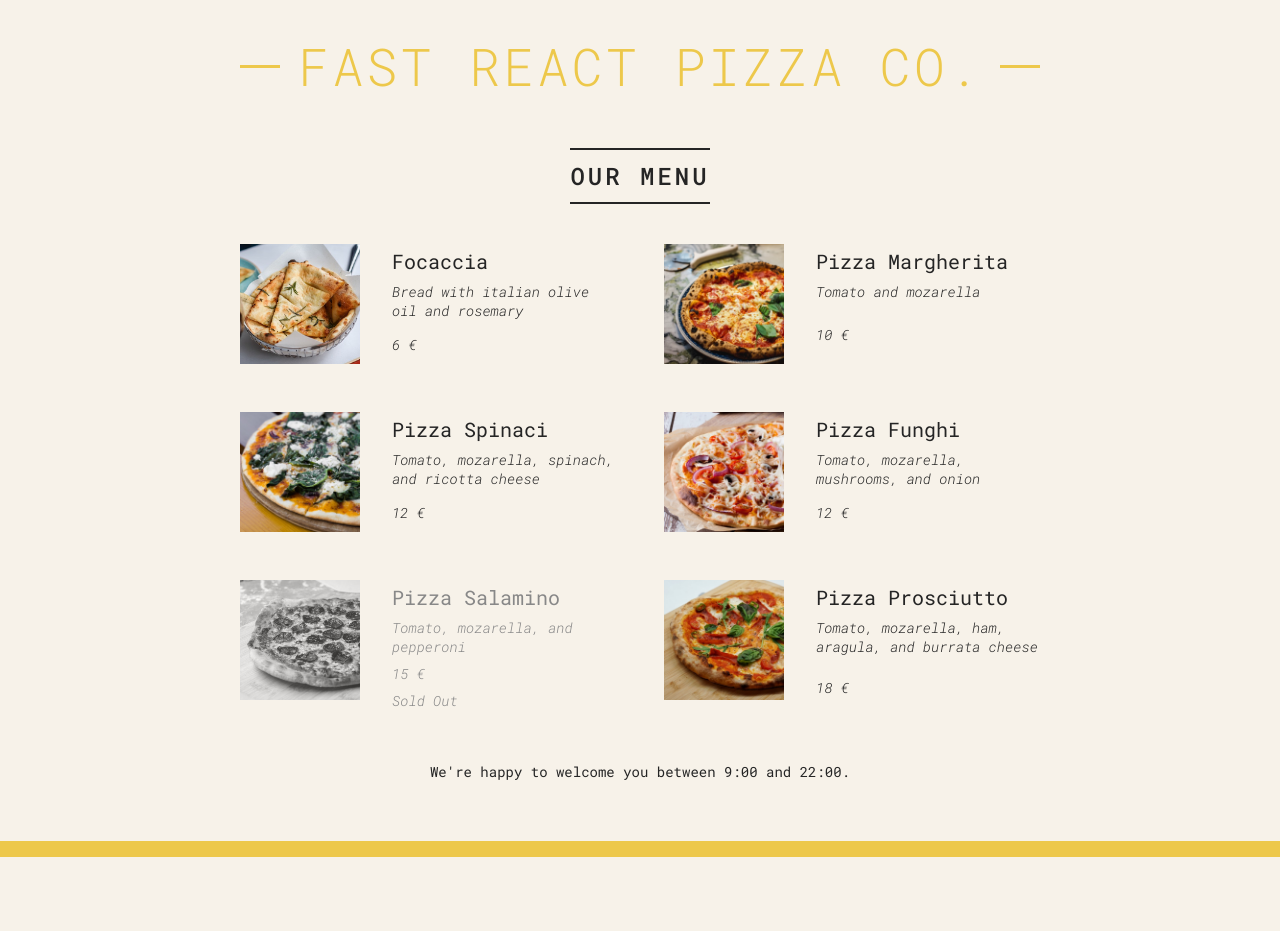
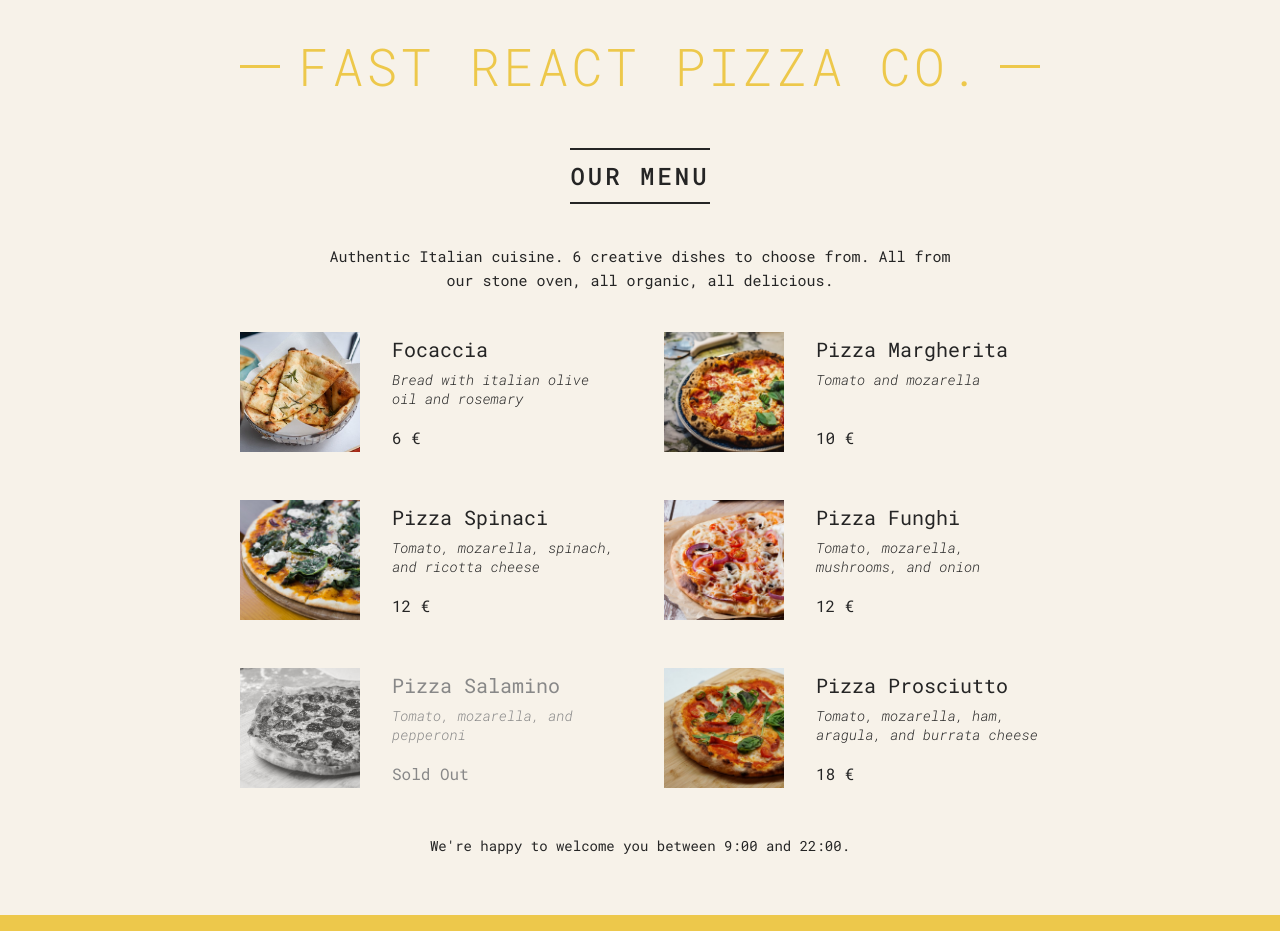
Before and after one commit to haryati75/react-jonas, a React (Create React App) app in the folder pizza-menu/: page / in a window 1280 px wide. Before the commit the page ends 857 px from the top, so only its background shows below. Built offline with nearby package versions, Linux system fonts and the light colour scheme.

Commit message:
update page title and enhance menu description; streamline pizza price display

```diff
--- a/pizza-menu/public/index.html
+++ b/pizza-menu/public/index.html
@@ -24,7 +24,7 @@
       work correctly both with client-side routing and a non-root public URL.
       Learn how to configure a non-root public URL by running `npm run build`.
     -->
-    <title>React App</title>
+    <title>Fast React Pizza Co.</title>
   </head>
   <body>
     <noscript>You need to enable JavaScript to run this app.</noscript>
--- a/pizza-menu/src/App.js
+++ b/pizza-menu/src/App.js
@@ -76,6 +76,12 @@ function Menu() {
   return (
     <main className="menu">
       <h2>Our Menu</h2>
+
+      <p>
+        Authentic Italian cuisine. 6 creative dishes to choose from. All from
+        our stone oven, all organic, all delicious.
+      </p>
+
       <ul className="pizzas">
         {pizzaData.map((pizza, index) => (
           <Pizza key={index} pizza={pizza} />
@@ -121,8 +127,7 @@ function Pizza({ pizza: { name, ingredients, price, photoName, soldOut } }) {
       <div>
         <h3>{name}</h3>
         <p>{ingredients}</p>
-        <p>{price} €</p>
-        {soldOut && <p>Sold Out</p>}
+        <span>{soldOut ? 'Sold Out' : price + ' €'}</span>
       </div>
     </li>
   );
```
